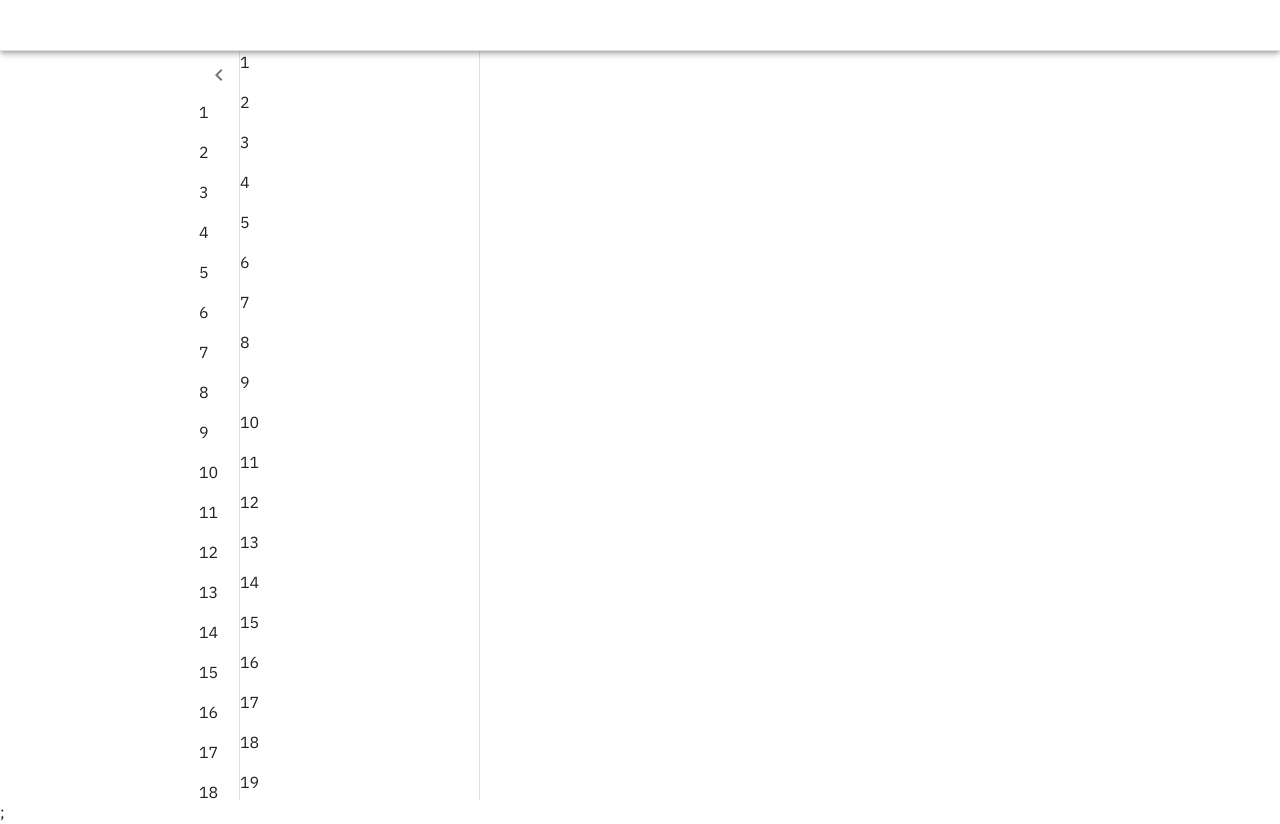
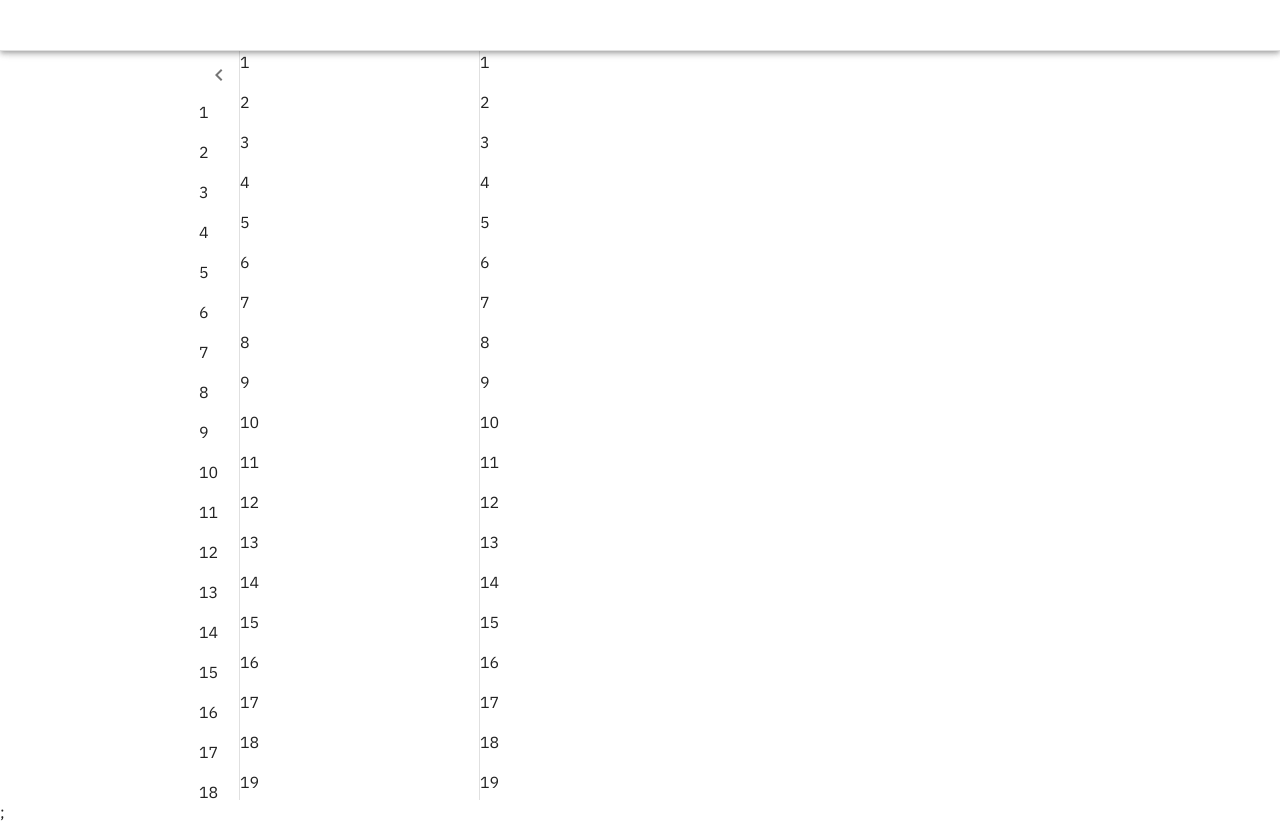
Before and after one commit to ApekshaShetti/JustChat-client, a React (Vite) app: page / in a window 1280 px wide. Built offline with nearby package versions, Linux system fonts and the light colour scheme.

Commit message:
main component complete

```diff
--- a/src/pages/Home.tsx
+++ b/src/pages/Home.tsx
@@ -2,6 +2,7 @@
 import PrimaryAppBar from "./templates/PrimaryAppBar";
 import PrimaryDraw from "./templates/PrimaryDraw";
 import SecondaryDraw from "./templates/SecondaryDraw";
+import Main from "./templates/Main";
 
 const Home = () => {
   return (
@@ -9,7 +10,8 @@
       <CssBaseline />
       <PrimaryAppBar />
       <PrimaryDraw />
-      <SecondaryDraw/>
+      <SecondaryDraw />
+      <Main />
     </Box>
   );
 };
--- /dev/null
+++ b/src/pages/templates/Main.tsx
@@ -0,0 +1,22 @@
+import { Box, Typography } from "@mui/material";
+import { useTheme } from "@mui/material/styles";
+
+const Main = () => {
+  const theme = useTheme();
+  return (
+    <Box
+      sx={{
+        flexGrow: 1,
+        mt: `${theme.primaryAppBar.height}px`,
+        height: `calc(100vh - ${theme.primaryAppBar.height}px)`,
+        overflow : "hidden"
+      }}
+    > {[...Array(50)].map((_, i) => (
+        <Typography key={i} paragraph>
+          {i + 1}
+        </Typography>
+      ))}</Box>
+  );
+};
+
+export default Main;
--- a/src/pages/templates/PrimaryDraw.tsx
+++ b/src/pages/templates/PrimaryDraw.tsx
@@ -37,7 +37,7 @@
       "& .MuiDrawer-paper": openedMixin(),
     }),
     ...(!open && {
-      ...openedMixin(),
+      ...closedMixin(),
       "& .MuiDrawer-paper": closedMixin(),
     }),
   }));
```
